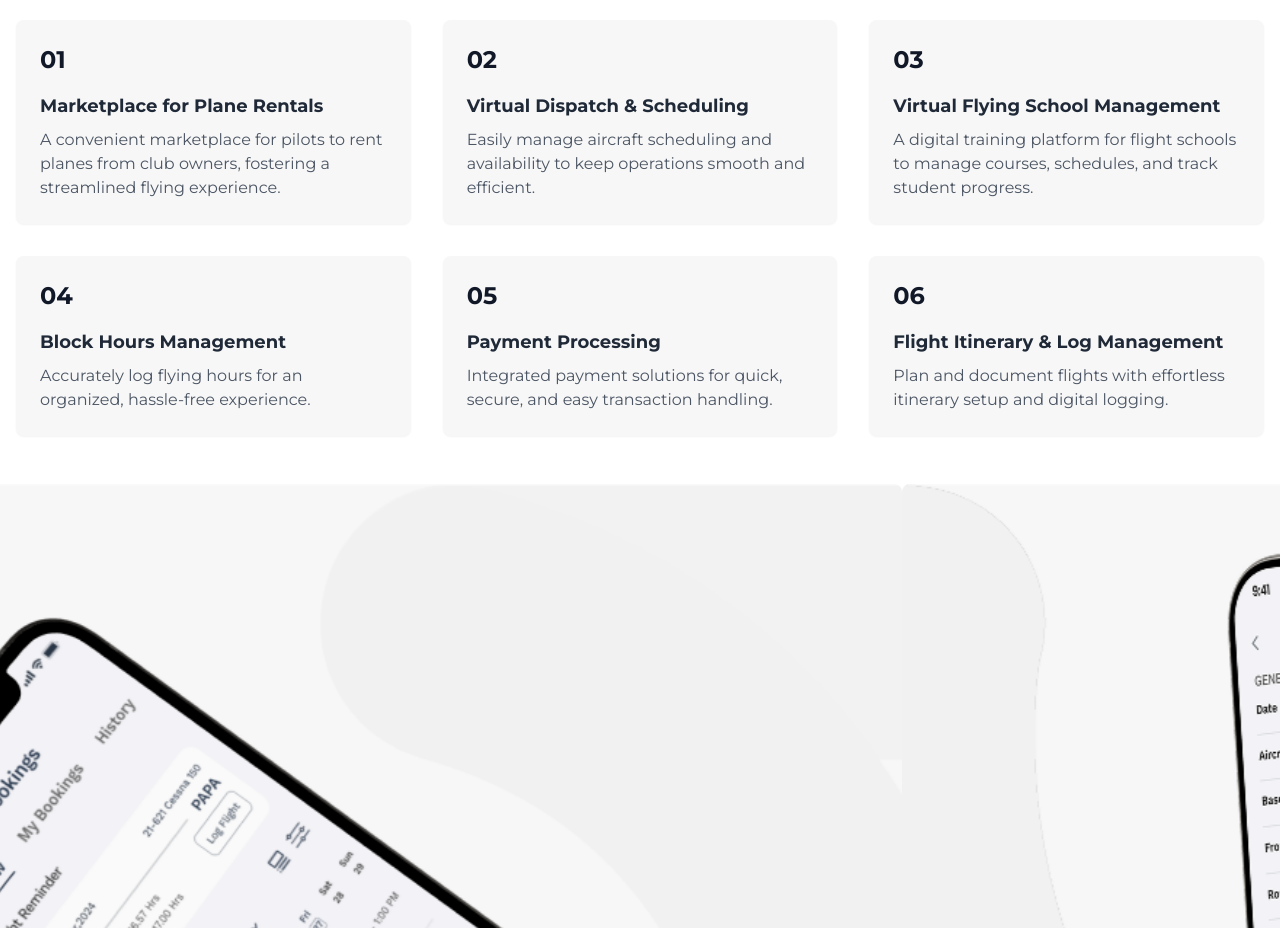
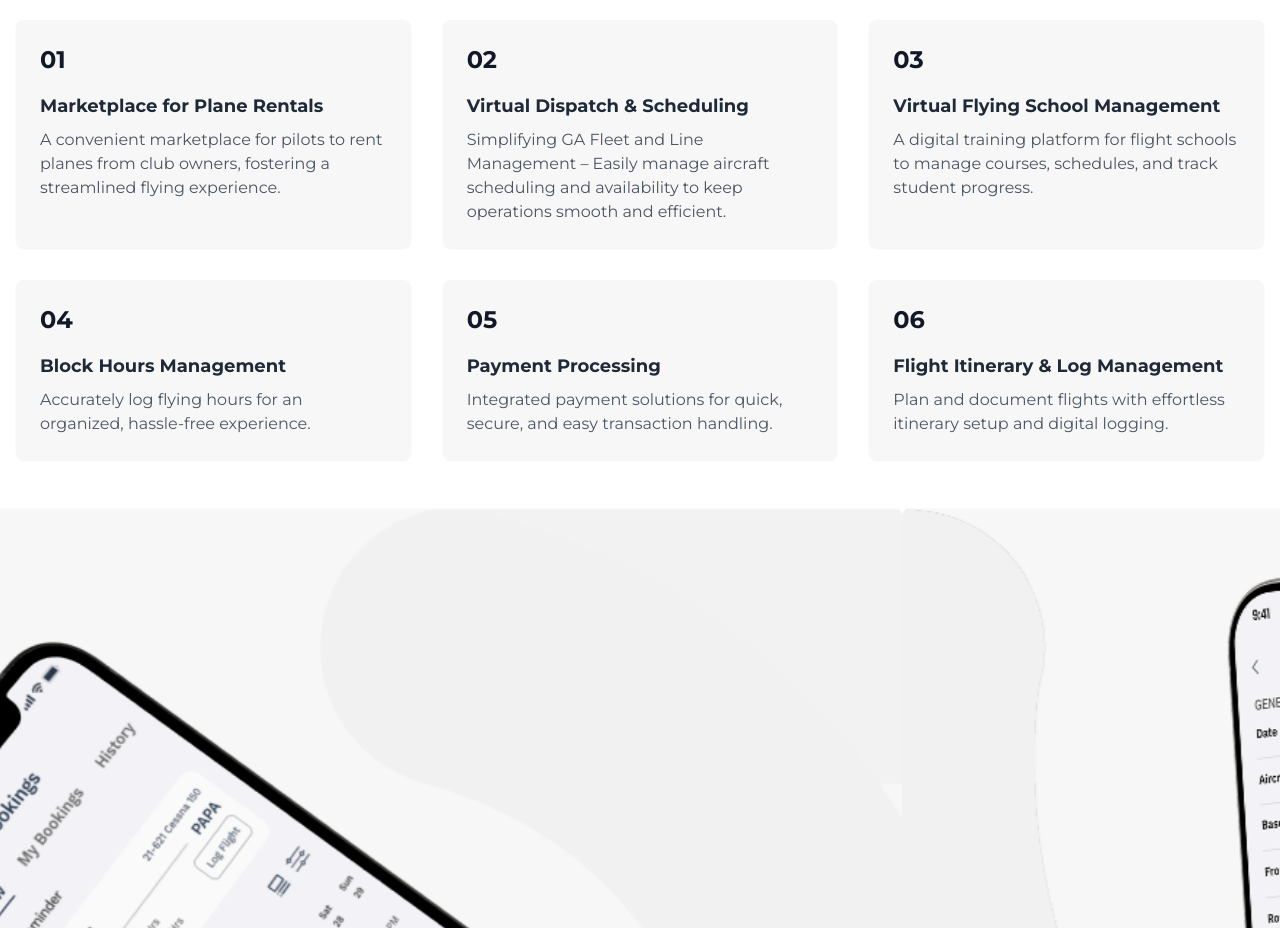
Before and after one commit to Shahzaibiqbal-globewyze/GW_Flaps_10, a Next.js app: page / in a window 1280 px wide. Shown: the part 1720-2648 px from the top of the page. Built offline with nearby package versions, Linux system fonts and the light colour scheme.

Commit message:
updating content

```diff
--- a/src/app/components/Card.jsx
+++ b/src/app/components/Card.jsx
@@ -19,7 +19,7 @@ const data = [
     number: "02",
     title: "Virtual Dispatch & Scheduling",
     description:
-      "Easily manage aircraft scheduling and availability to keep operations smooth and efficient.",
+      "Simplifying GA Fleet and Line Management – Easily manage aircraft scheduling and availability to keep operations smooth and efficient.",
   },
   {
     number: "03",
```
